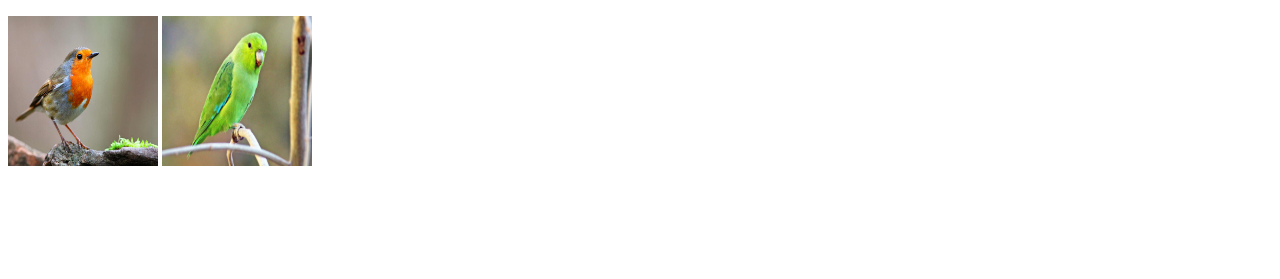
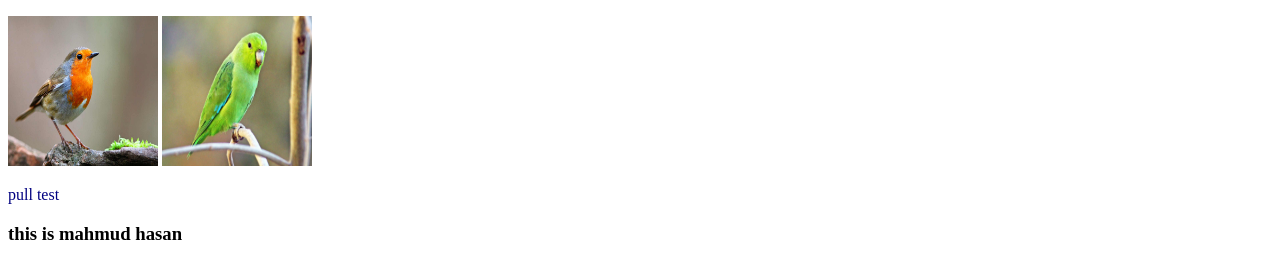
Before and after one commit to next-dev21/my-first-repo, a plain HTML site: page index.html in a window 1280 px wide. Shown: the part 349-628 px from the top of the page. Drawn offline with Linux system fonts and the light colour scheme.

Commit message:
pull test

```diff
--- a/index.html
+++ b/index.html
@@ -19,5 +19,7 @@
     <h3>Bird Image</h3>
     <img src="./bird/bird.jpg" alt="bird one">
     <img src="./bird/bird2.jpg" alt="bird two">
+    <p>pull test</p>
+    <h3>this is mahmud hasan</h3>
 </body>
 </html>
```
